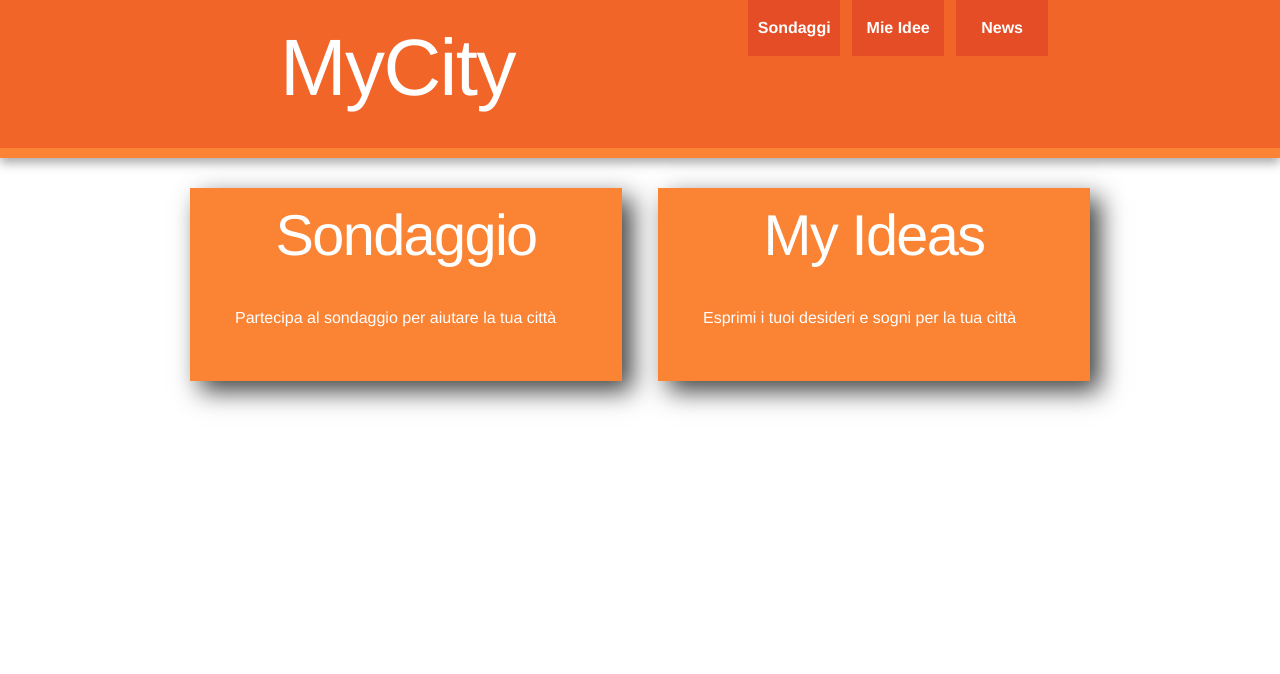
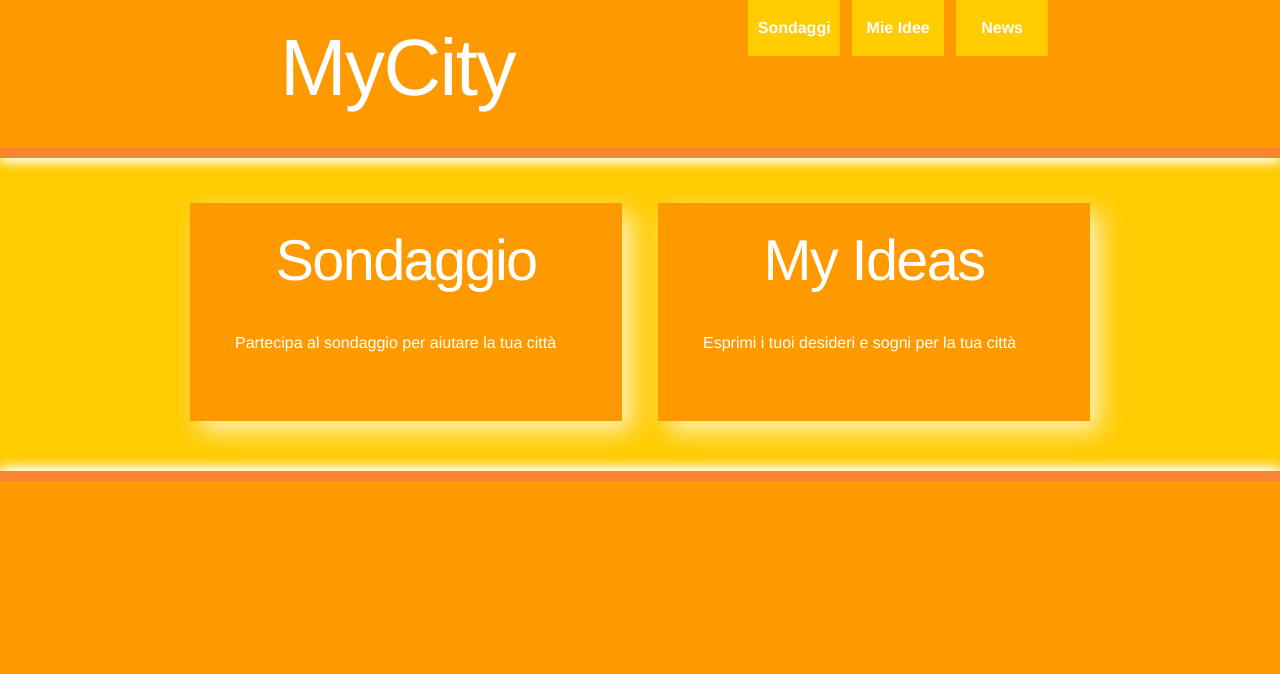
Before and after one commit to Crizztian/HackTheCity2016, a plain HTML site: page mockup-responsive/index.html in a window 1280 px wide. Drawn offline with Linux system fonts and the light colour scheme.

Commit message:
mockup home

```diff
--- a/mockup-responsive/css/main.css
+++ b/mockup-responsive/css/main.css
@@ -1,5 +1,7 @@
 /*! L'ho basato su HTML5 Boilerplate v5.0 | MIT License | http://h5bp.com/ */
-/* #e44d26  #fa8334 #FBFEF9*/
+
+
+/* #ff9900, #ffcc00, #fff shadow drop, #fa8334, #fbfef9, #e44d26 */
 
 
 html {
@@ -60,6 +62,7 @@ textarea {
 
 body {
     font: 16px/26px Helvetica, Helvetica Neue, Arial;
+    background: #ffcc00;
 }
 
 
@@ -70,6 +73,15 @@ body {
 
 .header-container {
     border-bottom: 10px solid #fa8334;
+    -webkit-box-shadow: 0 5px 10px #fff;
+       -moz-box-shadow: 0 5px 10px #fff;
+            box-shadow: 0 5px 10px #fff;
+}
+
+.footer-container {
+    -webkit-box-shadow: 0 -5px 10px #fff;
+       -moz-box-shadow: 0 -5px 10px #fff;
+            box-shadow: 0 -5px 10px #fff;
 }
 
 .footer-container,
@@ -80,7 +92,7 @@ body {
 .header-container,
 .footer-container,
 .main aside {
-    background: #f16529;
+    background: #ff9900;
 }
 
 .title {
@@ -107,7 +119,7 @@ nav a {
     font-weight: bold;
 
     color: white;
-    background: #e44d26;
+    background: #ffcc00;
 }
 
 nav a:hover,
@@ -130,12 +142,14 @@ nav a:hover {
 
 .mybox {
     min-width: 325px;
+    min-height: 218px;
     color: white;
-    padding: 10px 5% 10px;
-    background: #fa8334;
-    -webkit-box-shadow: 10px 10px 24px 0px rgba(0,0,0,0.75);
-    -moz-box-shadow: 10px 10px 24px 0px rgba(0,0,0,0.75);
-    box-shadow: 10px 10px 24px 0px rgba(0,0,0,0.75);
+    padding: 20px 5% 10px;
+    background: #ff9900;
+    -webkit-box-shadow: 10px 10navpx 24px 0px rgba(255,255,255,0.75);
+    -moz-box-shadow: 10px 10px 24px 0px rgba(255,255,255,0.75);
+    box-shadow: 10px 10px 24px 0px rgba(255,255,255,0.75);
+    margin-top: 15px;
 }
 
 .mybox h3 {
--- a/mockup-responsive/css/skeleton.css
+++ b/mockup-responsive/css/skeleton.css
@@ -45,12 +45,18 @@
 @media (min-width: 400px) {
   .container {
     width: 85%;
-    padding: 0; }
+    padding: 0;
+    }
+
+  .header-container {
+      padding-bottom: 10px;
+  }
 }
 
-/* For devices larger than 550px */
-@media (min-width: 550px) {
-  .container {
+/* For devices larger than old 550px now changed */
+@media (min-width: 800px) {
+  .header-container {
+      padding-bottom: 0;
      }
   .column,
   .columns {
@@ -449,18 +455,6 @@ hr {
 
 /* Larger than tablet 750*/
 @media (min-width: 800px) {
-    /* ====================
-        WIDE: CSS3 Effects
-       ==================== */
-
-        .header-container {
-            -webkit-box-shadow: 0 5px 10px #aaa;
-               -moz-box-shadow: 0 5px 10px #aaa;
-                    box-shadow: 0 5px 10px #aaa;
-        }
-
-
-
     /* ============
         WIDE: Menu
        ============ */
--- a/mockup-responsive/index.html
+++ b/mockup-responsive/index.html
@@ -56,9 +56,9 @@
     </div>
 
 
-  <div class="container">
+  <div class="footer-container">
     <div class="row">
-      <div class="one-half column" style="margin-top: 25%">
+      <div class="u-full-width column" style="margin-bottom:50%">
 
       </div>
     </div>
```
